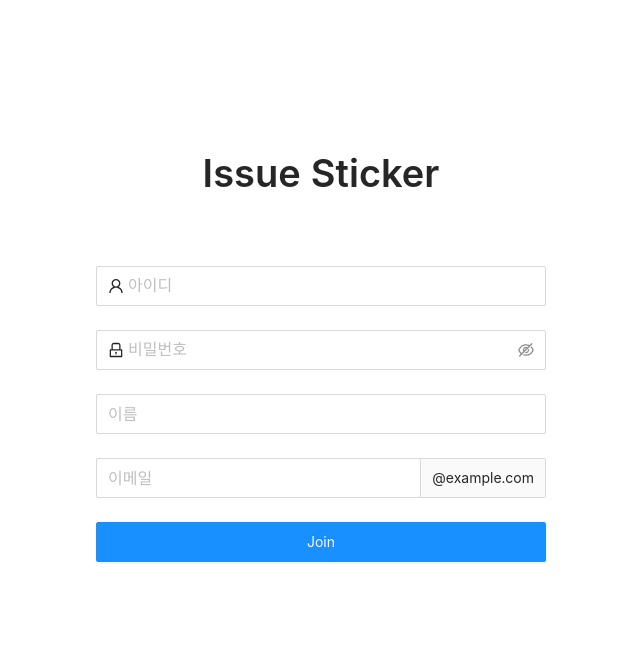
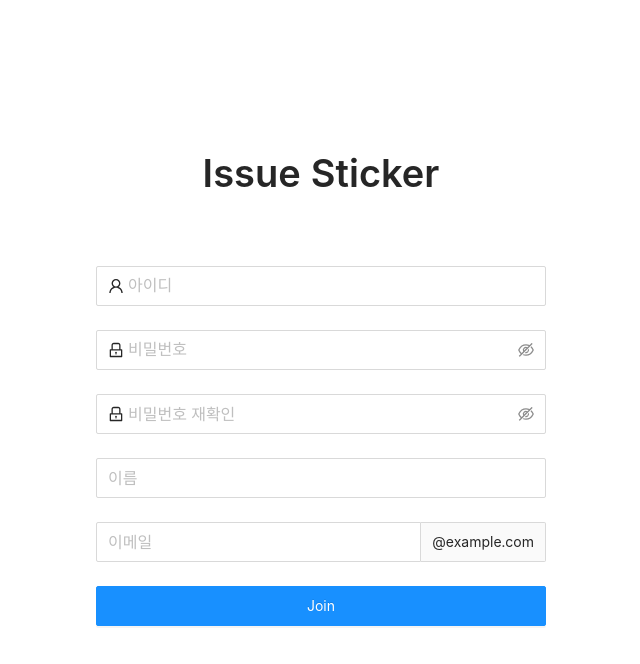
Before and after one commit to silbaram/issue-sticker, a React (Create React App) app in the folder src/main/front/: page /join in a window 1280 px wide. Shown: the top 664 px of the page, without its empty margins (319-959 px from the left). Built offline with nearby package versions, Linux system fonts and the light colour scheme.

Commit message:
회원가입 페이지 정보 입력 체크 부분 수정

```diff
--- a/src/main/front/src/security/components/JoinComponent.js
+++ b/src/main/front/src/security/components/JoinComponent.js
@@ -27,10 +27,10 @@ const JoinComponent = () => {
                         <Form.Item
                             name="useremail"
                             rules={[
-                            {
-                                required: true,
-                                message: '아이디를 입력해주세요.',
-                            },
+                                {
+                                    required: true,
+                                    message: '필수 정보입니다.',
+                                }
                             ]}
                         >
                             <Input
@@ -43,16 +43,45 @@ const JoinComponent = () => {
                         <Form.Item
                             name="password"
                             rules={[
-                            {
-                                required: true,
-                                message: '비밀번호를 입력해주세요.',
-                            },
+                                {
+                                    required: true,
+                                    message: '8~16자 영문, 숫자, 특수문자를 사용하세요.',
+                                    pattern: /(?=.*[A-Za-z])(?=.*\d)(?=.*[$@$!%*#?&])[A-Za-z\d$@$!%*#?&]{8,}$/
+                                }
                             ]}
                         >
                             <Input.Password
                                 size="large"
                                 prefix={<LockOutlined />}
                                 placeholder="비밀번호"
+                            />
+                        </Form.Item>
+
+                        <Form.Item
+                            name="confirm"
+                            dependencies={['password']}
+                            hasFeedback
+                            rules={[
+                                {
+                                    required: true,
+                                    message: '필수 정보입니다.',
+                                },
+                                ({ getFieldValue }) => ({
+                                    validator(rule, value) {
+                                        if (!value || getFieldValue('password') === value) {
+                                            return Promise.resolve();
+                                        }
+
+                                        return Promise.reject('비밀번호가 일치하지 않습니다.');
+                                    },
+                                })
+                            ]}
+                        >
+
+                            <Input.Password
+                                size="large"
+                                prefix={<LockOutlined />}
+                                placeholder="비밀번호 재확인"
                             />
                         </Form.Item>
 
@@ -64,7 +93,15 @@ const JoinComponent = () => {
                             </Input>
                         </Form.Item>
 
-                        <Form.Item name={'email'}>
+                        <Form.Item
+                            name={'email'}
+                            rules={[
+                                {
+                                    required: true,
+                                    message: '필수 정보입니다.',
+                                }
+                            ]}
+                        >
                             <Input
                                 size="large"
                                 addonAfter="@example.com"
--- a/src/main/front/src/security/components/LoginComponent.js
+++ b/src/main/front/src/security/components/LoginComponent.js
@@ -30,7 +30,7 @@ const LoginComponent = () => {
                                 {
                                     required: true,
                                     message: '아이디를 입력해주세요.',
-                            },
+                                }
                             ]}
                         >
                             <Input
@@ -46,7 +46,7 @@ const LoginComponent = () => {
                                 {
                                     required: true,
                                     message: '비밀번호를 입력해주세요.',
-                            },
+                                }
                             ]}
                         >
                             <Input.Password
```
Lines whose indentation alone changed are shown as unchanged.
